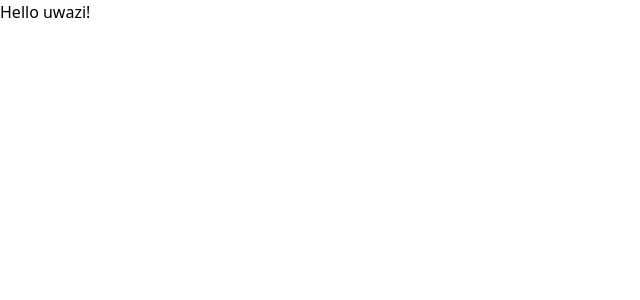
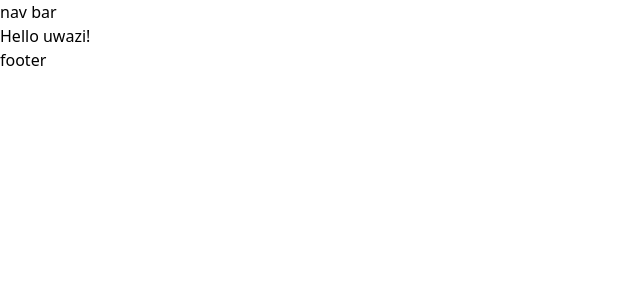
Before and after one commit to huridocs/uwazi-client, a Next.js app: page / in a window 1280 px wide. Shown: the top 300 px of the page, without its empty margins (0-640 px from the left). Built offline with nearby package versions, Linux system fonts and the light colour scheme.

Commit message:
basic layout

```diff
--- /dev/null
+++ b/components/layout/Footer.tsx
@@ -0,0 +1,5 @@
+import React from 'react';
+
+const Footer = () => <div>footer</div>;
+
+export { Footer };
--- /dev/null
+++ b/components/layout/Layout.tsx
@@ -0,0 +1,13 @@
+import React, { ReactElement } from 'react';
+import { Footer } from './Footer';
+import { Navbar } from './Navbar';
+
+const Layout = ({ children }: { children: ReactElement }) => (
+  <>
+    <Navbar />
+    <main>{children}</main>
+    <Footer />
+  </>
+);
+
+export { Layout };
--- /dev/null
+++ b/components/layout/Navbar.tsx
@@ -0,0 +1,5 @@
+import React from 'react';
+
+const Navbar = () => <div>nav bar</div>;
+
+export { Navbar };
--- a/pages/_app.tsx
+++ b/pages/_app.tsx
@@ -1,8 +1,11 @@
-import '../styles/globals.css'
-import type { AppProps } from 'next/app'
+import React from 'react';
+import '../styles/globals.css';
+import { AppPropsWithLayout } from '../types/global';
 
-function MyApp({ Component, pageProps }: AppProps) {
-  return <Component {...pageProps} />
-}
+const MyApp = ({ Component, pageProps }: AppPropsWithLayout) => {
+  const getLayout = Component.getLayout ?? (page => page);
 
-export default MyApp
+  return getLayout(<Component {...pageProps} />);
+};
+
+export default MyApp;
--- a/pages/index.tsx
+++ b/pages/index.tsx
@@ -1,8 +1,9 @@
-import type { NextPage } from 'next';
 import Head from 'next/head';
+import React, { ReactElement } from 'react';
+import { Layout } from '../components/layout/Layout';
+import { NextPageWithLayout } from '../types/global';
 
-const Home: NextPage = () => {
-  return (
+const Home: NextPageWithLayout = () => (
   <>
     <Head>
       <title>Uwazi</title>
@@ -12,6 +13,7 @@ const Home: NextPage = () => {
     <h1 className="text-3xl font-bold underline">Hello uwazi!</h1>
   </>
 );
-};
+
+Home.getLayout = (page: ReactElement) => <Layout>{page}</Layout>;
 
 export default Home;
--- /dev/null
+++ b/types/global.ts
@@ -0,0 +1,13 @@
+import { AppProps } from 'next/app';
+import { NextPage } from 'next/types';
+import { ReactElement, ReactNode } from 'react';
+
+type NextPageWithLayout = NextPage & {
+  getLayout?: (page: ReactElement) => ReactNode;
+};
+
+type AppPropsWithLayout = AppProps & {
+  Component: NextPageWithLayout;
+};
+
+export type { NextPageWithLayout, AppPropsWithLayout };
```
Lines whose indentation alone changed are shown as unchanged.
